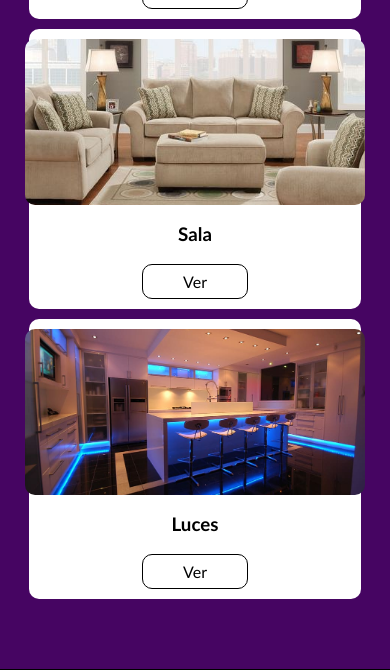
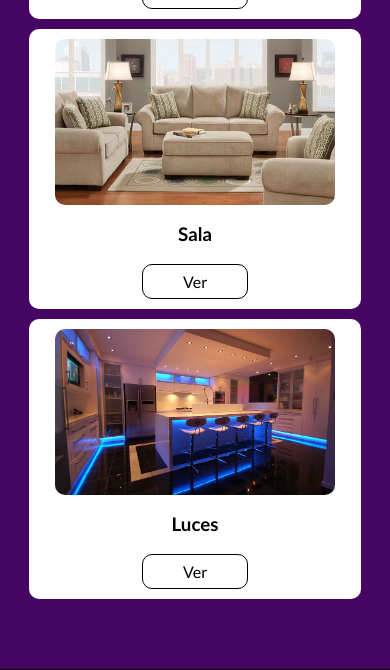
Before and after one commit to jim-hub-eng/Proyecto-Horizon, a PHP site: page /categorias/casa.html in a window 390 px wide. Shown: the part 801-1471 px from the top of the page. Run offline with PHP 8.4, Linux system fonts and the light colour scheme.

Commit message:
Img
Acomodacion de imagenes a responsivo

```diff
--- a/css/categoria.css
+++ b/css/categoria.css
@@ -197,7 +197,7 @@ body{
 }
 .contenedor .producto .box-img{
     position: relative;
-    width: 340px;
+    width: 90%;
     height: 220px;
     border-radius: 10px;
     overflow: hidden;
```
